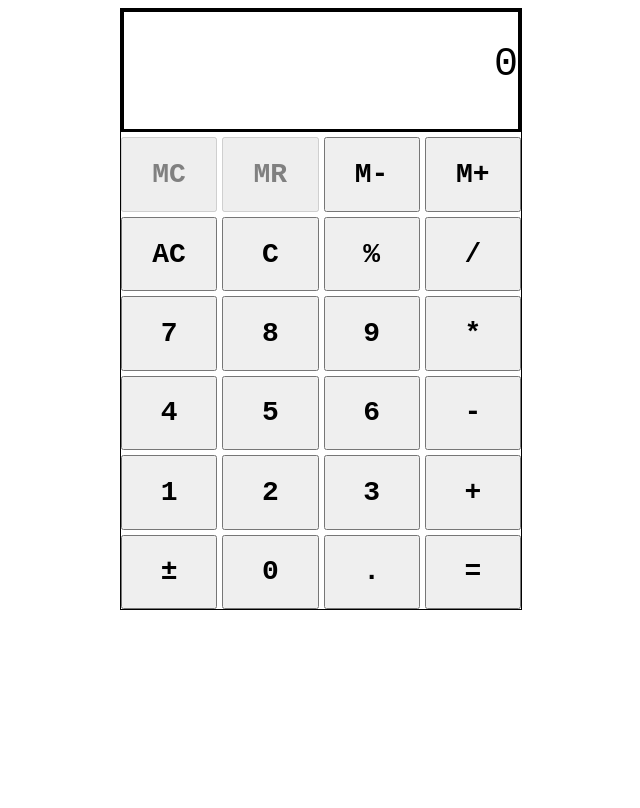
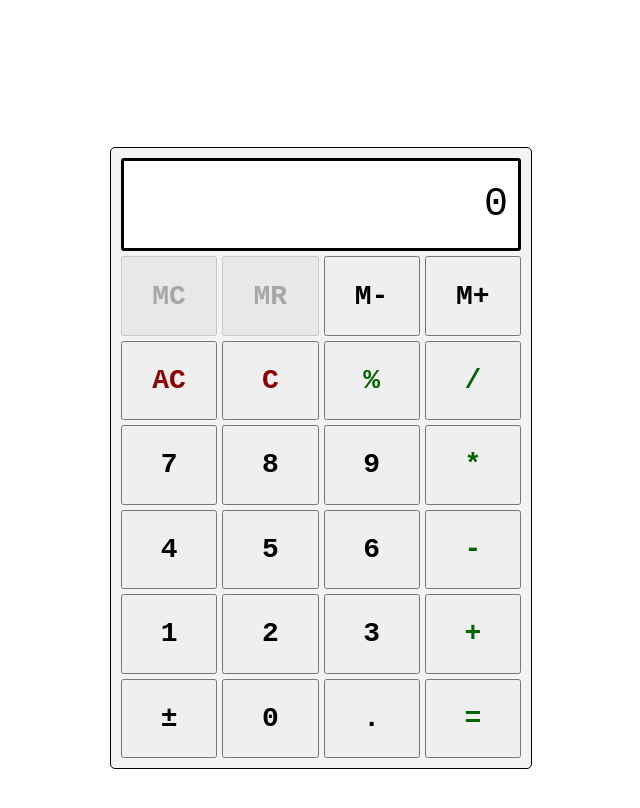
Before and after one commit to Theosxenos/Calculator-JS, a plain HTML site: page index.html in a window 1280 px wide. Shown: the whole page, without its empty margins (319-959 px from the left). Drawn offline with Linux system fonts and the light colour scheme.

Commit message:
Update style.css

```diff
--- a/style.css
+++ b/style.css
@@ -3,43 +3,48 @@
     font-family: monospace;
 }
 
+body {
+    display: flex;
+    justify-content: center;
+    align-items: center;
+    height: 900px;
+}
+
 #calculator
 {
+    background-color: #F3F3F3;
     border: 1px solid black;
-
+    border-radius: 5px;
     height: 600px;
     width: 400px;
-
-    margin: 0 auto;
-
+    padding: 10px;
     display: grid;
     gap: 5px;
 }
 
 #display
 {
+    display: flex;
+    background-color: white;
     border: solid 3px black;
+    border-radius: 3px;
     grid-column: span 4;
-    /*height: 100px;*/
-    padding-top: 10px;
-    text-align: right;
 }
 
 #maindisplay
 {
     font-size: 40px;
-    height: 50px;
+    margin: auto 0;
+    margin-left: auto;
+    margin-right: 10px;
+
 }
 
 #subdisplay
 {
+    display: none;
     height: 20px;
 }
-
-/* #operand0
-{
-    grid-column: span 2;
-} */
 
 button
 {
@@ -47,7 +52,12 @@ button
     font-weight: bold;
 }
 
-.buttondisabled
+.clearbutton
 {
-    color: gray;
+    color: darkred;
 }
+
+.operator
+{
+    color: darkgreen;
+}
```
